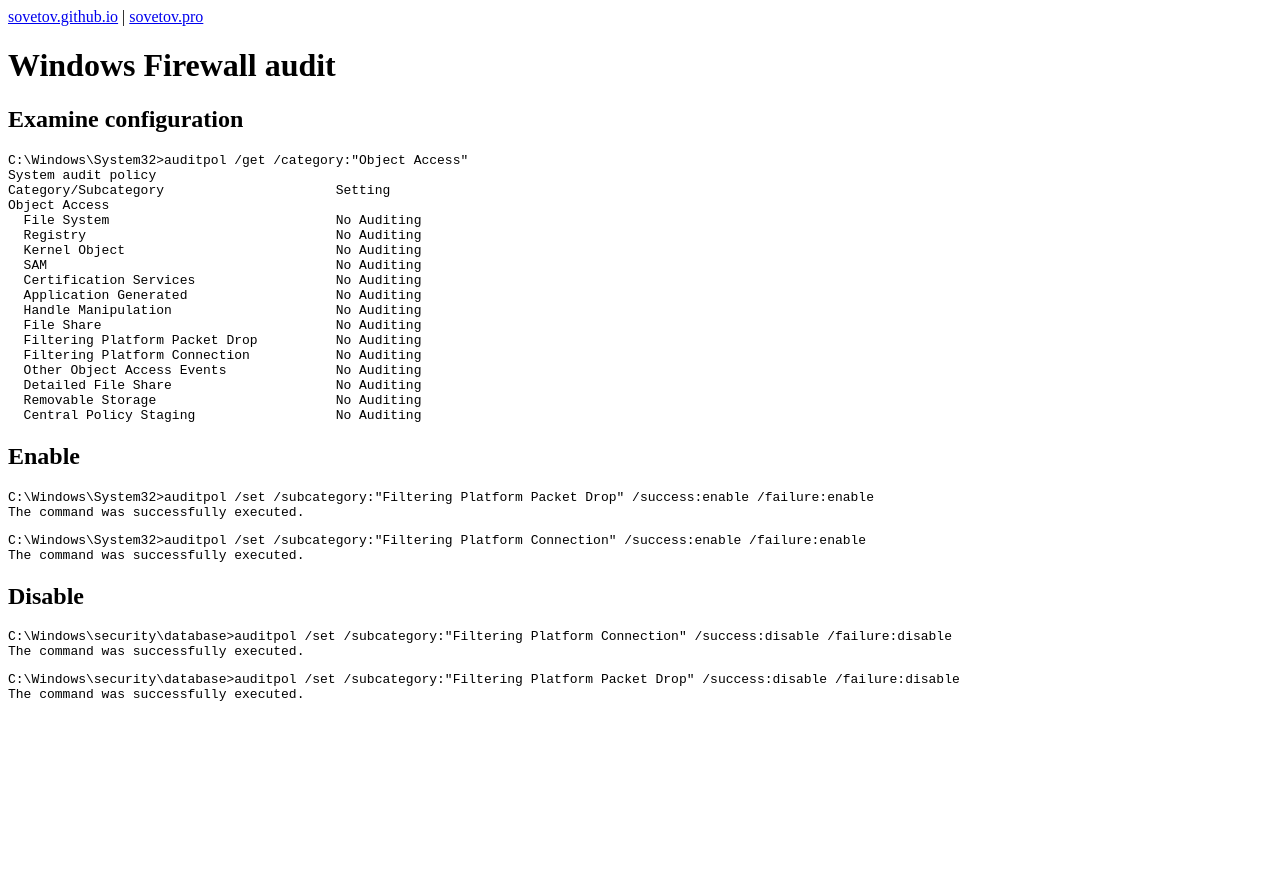
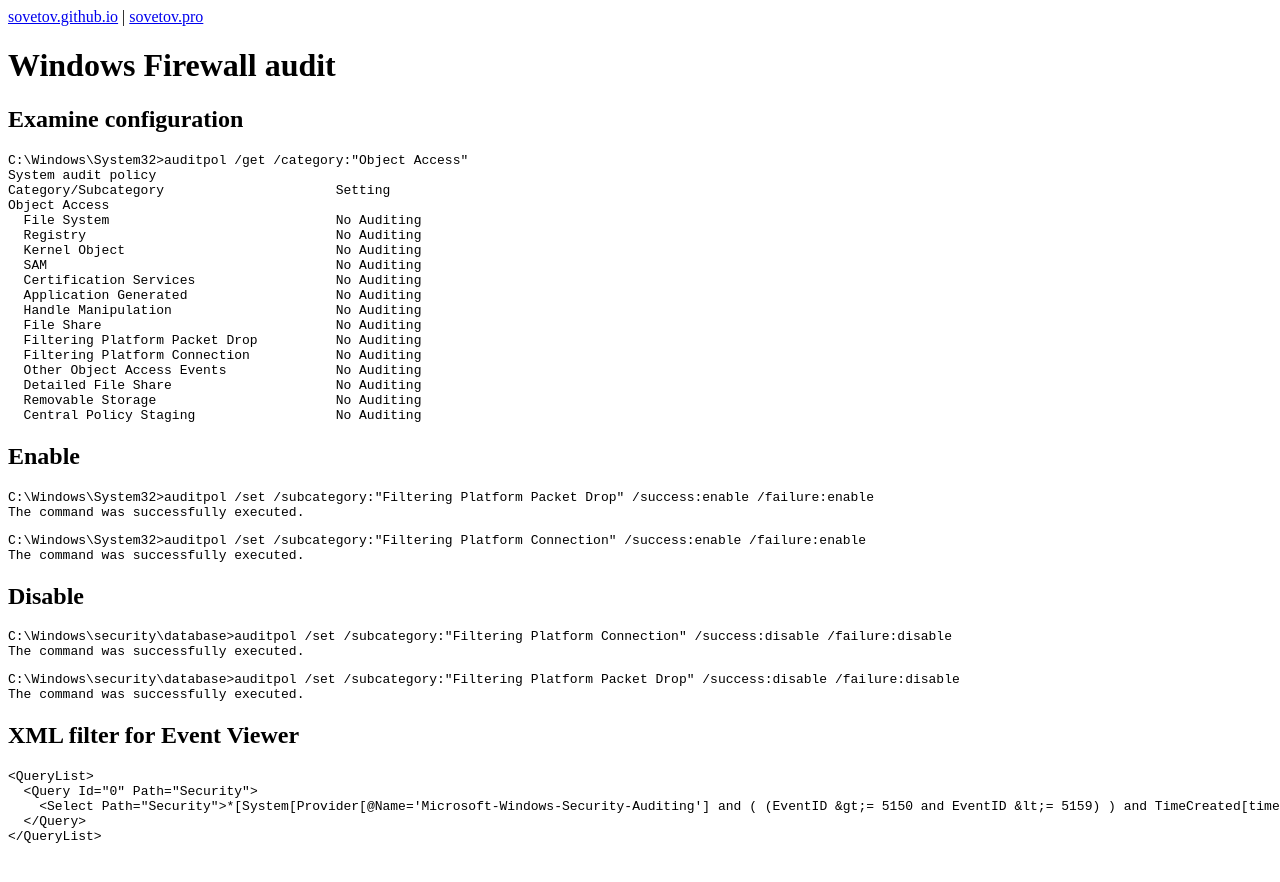
Before and after one commit to sovetov/sovetov.github.io, a Jekyll site: the page built from windows-firewall-audit.md, in a window 1280 px wide. Shown: the top 882 px of the page. Built offline with Jekyll 4.4.1, drawn with Linux system fonts in a browser that asks for light colours; our own code applies the rules of GitHub Pages for plain Markdown files.

Commit message:
Add Firewall XML filter for Event Viewer

````diff
--- a/windows-firewall-audit.md
+++ b/windows-firewall-audit.md
@@ -46,3 +46,13 @@ The command was successfully executed.
 C:\Windows\security\database>auditpol /set /subcategory:"Filtering Platform Packet Drop" /success:disable /failure:disable
 The command was successfully executed.
 ```
+
+## XML filter for Event Viewer
+
+```xml
+<QueryList>
+  <Query Id="0" Path="Security">
+    <Select Path="Security">*[System[Provider[@Name='Microsoft-Windows-Security-Auditing'] and ( (EventID &gt;= 5150 and EventID &lt;= 5159) ) and TimeCreated[timediff(@SystemTime) &lt;= 300000]]]</Select>
+  </Query>
+</QueryList>
+```
````
